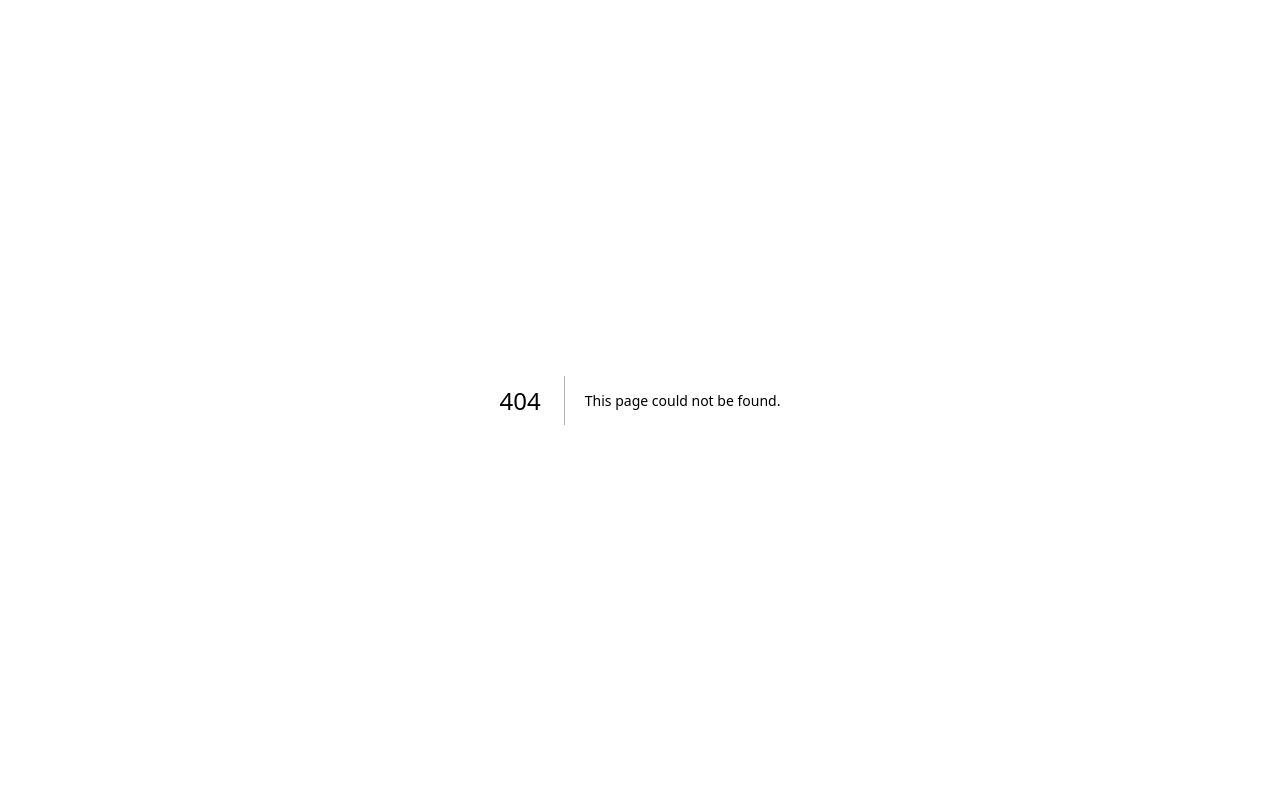
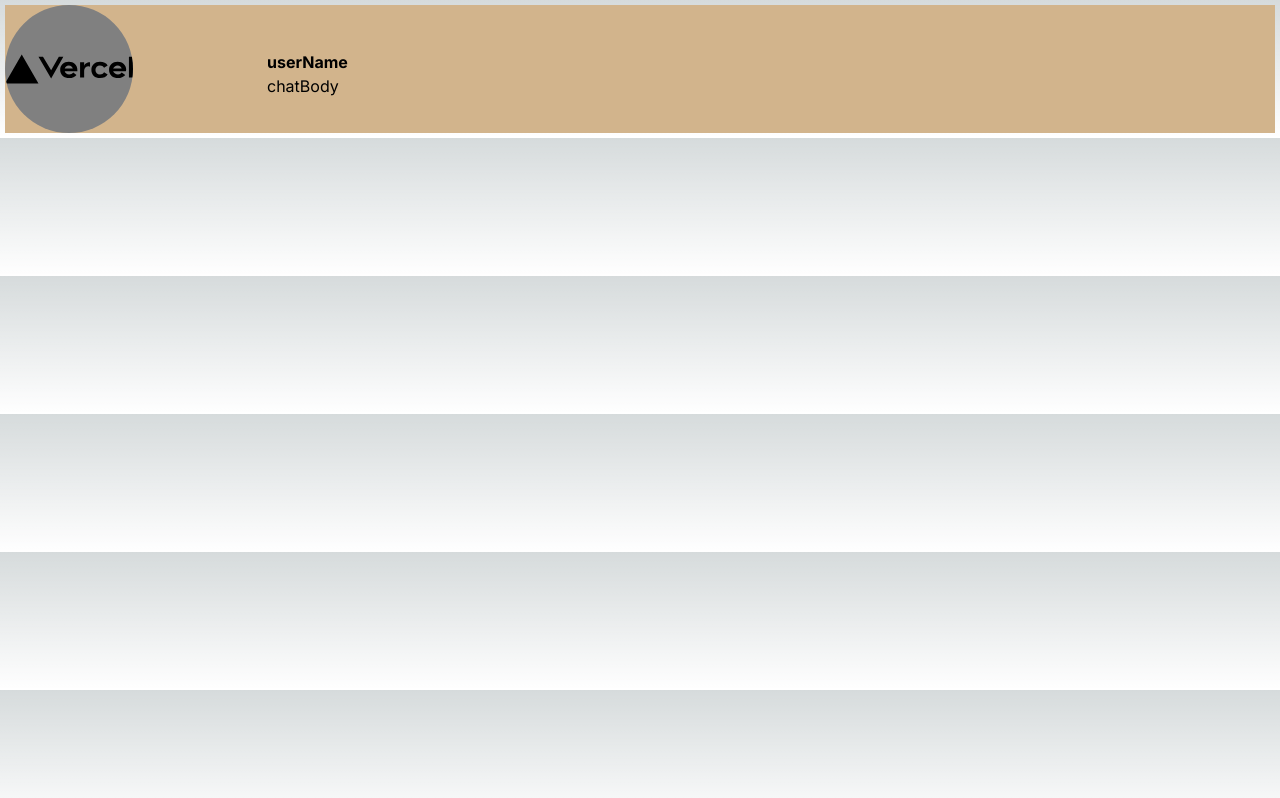
Before and after one commit to Temimutalibb/wiiApp, a Next.js app: page /chat in a window 1280 px wide. Before the commit this address had no page. Built offline with nearby package versions, Linux system fonts and the light colour scheme.

Commit message:
first commit

```diff
--- /dev/null
+++ b/src/app/chat/page.tsx
@@ -0,0 +1,30 @@
+import styles from '@/app/ui/chat.module.css';
+import Image from 'next/image';
+import Link from 'next/link';
+export default function  Chat(){
+return (
+<>
+   <div className={styles.chatGrid}>
+      <Link
+       href ="/"
+       >
+          <Image
+          src ="/vercel.svg"
+          width ={1000}
+          height={5000}
+          alt= "profile picture"
+          className={styles.chatPicture }
+          />
+       </Link>
+       <Link
+        href = "/"
+        >
+           <div className={styles.chatMessage}>
+           <span className={styles.userName}><strong>userName</strong></span> <br/>
+               chatBody
+           </div>
+        </Link>
+    </div>
+</>
+    )
+}
--- /dev/null
+++ b/src/app/ui/chat.module.css
@@ -0,0 +1,28 @@
+.chatGrid{
+  display: grid;
+  grid-template-columns: 20% 60% 60%;
+  height: auto;
+  gap: 8px;
+  background-color: tan;
+  margin:5px;
+}
+.chatPicture {
+    grid-column: 1 ;
+    grid-row: 1/ 3;
+    border-radius: 50%;
+    height: 8rem;
+    width: 8rem;
+    background-color: grey;
+
+  }
+  .chatUsername{
+    font-weight: 5000;
+
+
+  }
+  .chatMessage{
+    grid-column: 2/4 ;
+    grid-row: 1/1 ;
+    height: 8rem;
+    padding-top: 45px;
+  }
```
